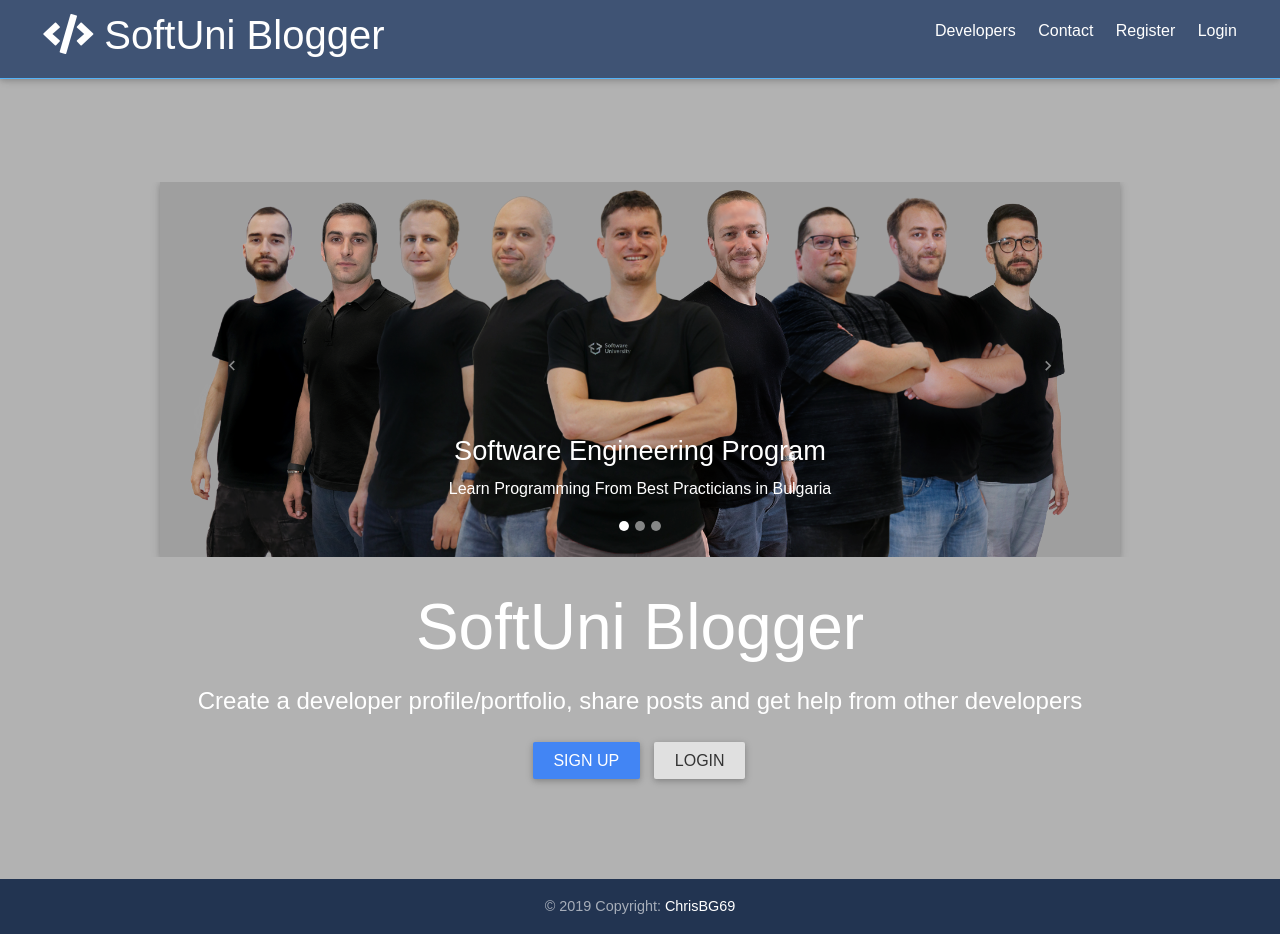
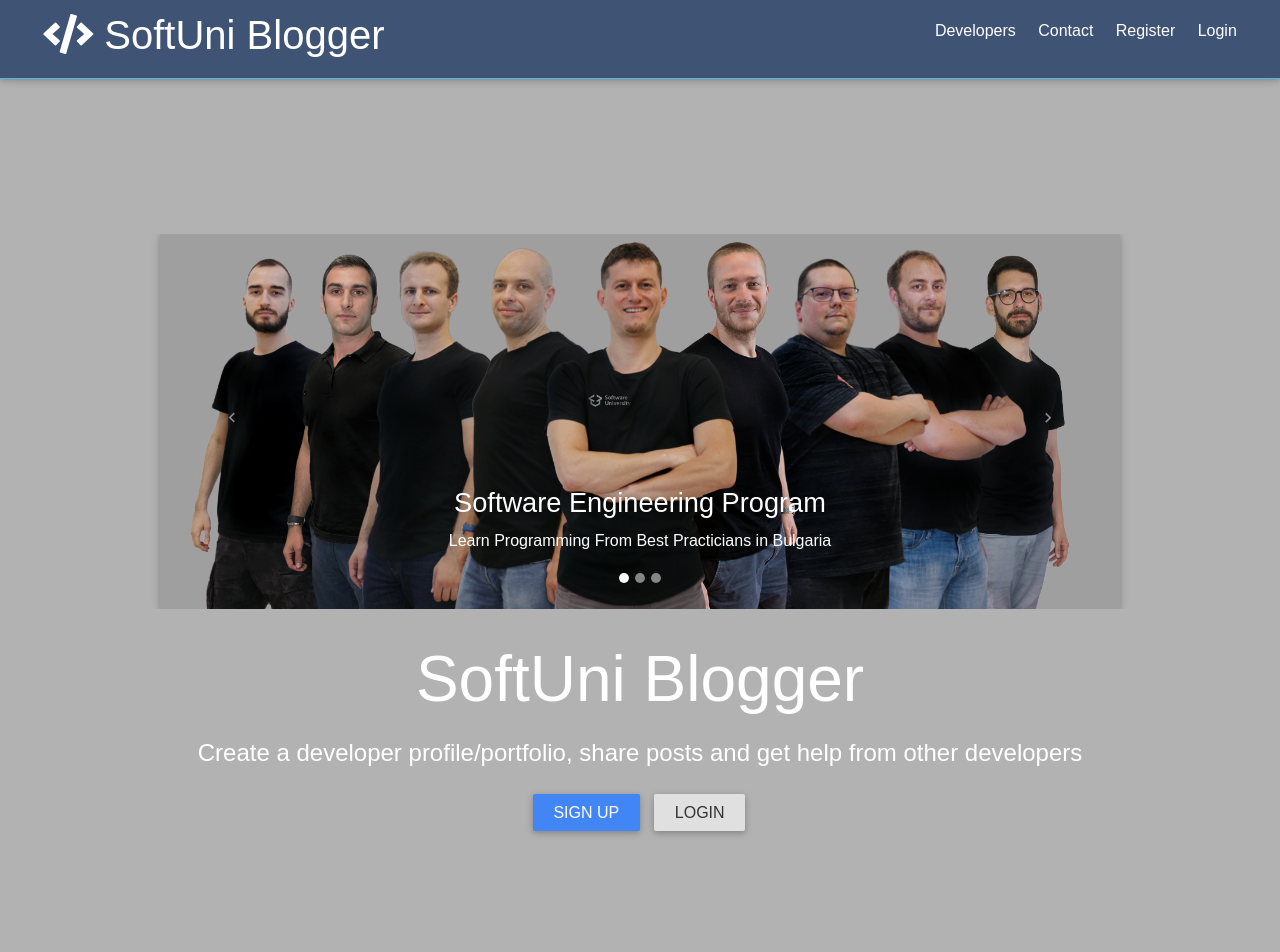
Before and after one commit to chrisbg69/SoftUni-Blogger, a React (Create React App) app in the folder client/: page / in a window 1280 px wide. Shown: the top 952 px of the page. Built offline with nearby package versions, Linux system fonts and the light colour scheme; no server answers.

Commit message:
update landin page

```diff
--- a/client/src/App.css
+++ b/client/src/App.css
@@ -366,7 +366,6 @@
   justify-content: space-between;
   align-items: center;
   padding: 0.7rem 2rem;
-
   z-index: 1;
   width: 100%;
   top: 0;
@@ -396,7 +395,7 @@
 .landing {
   position: relative;
   background: #fff;
-  height: 100vh;
+  height: 110vh;
 }
 
 .landing-inner {
@@ -411,9 +410,6 @@
   text-align: center;
 }
 
-.buttons-landing {
-  padding-bottom: 1.5rem;
-}
 
 
 /*Contact Page*/
--- a/client/src/components/layout/Landing.js
+++ b/client/src/components/layout/Landing.js
@@ -19,7 +19,7 @@
             Create a developer profile/portfolio, share posts and get help from
             other developers
           </p>
-          <div className='buttons-landing'>
+          <div className='buttons'>
             <Link to='/register' className='btn btn-primary'>
               Sign Up
             </Link>
```
